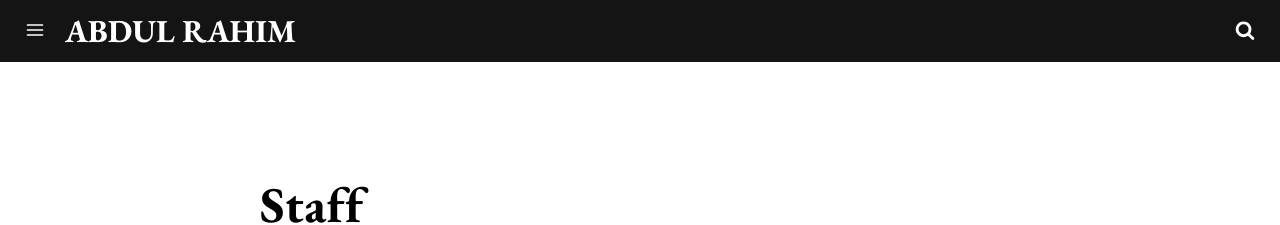
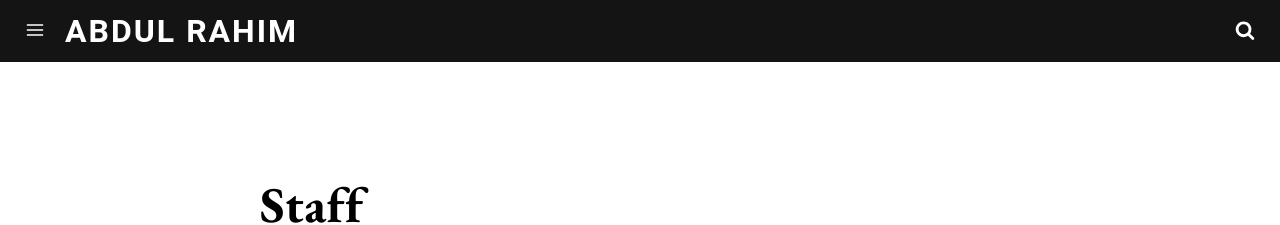
Before and after one commit to abdulrahim2002/thinkersclub, a Jekyll site: the page built from staff.html, in a window 1280 px wide. Shown: the top 225 px of the page. Built offline with Jekyll 4.4.1, drawn with Linux system fonts in a browser that asks for light colours; a script that is not in the unit is left out.

Commit message:
fontchange1

```diff
--- a/_sass/_header.scss
+++ b/_sass/_header.scss
@@ -22,12 +22,10 @@ body {
     height: rem(32px);
     line-height: rem(32px);
 
-    @font-face {
-      font-family: 'OPTIBodoni-Antiqua', 'Roboto', 'Palatino Linotype', 'Times New Roman', Times, serif;
-      src: url('../fonts/OPTIBodoni-Antiqua.otf') format('opentype'),
-      url('../fonts/OPTIBodoni-Antiqua.woff2') format('woff2');
-      letter-spacing: 2px; /* Adjust the value to your preference */
-    }
+    font-family: 'OPTIBodoni-Antiqua', 'Roboto', 'Palatino Linotype', 'Times New Roman', Times, serif;
+    src: url('../fonts/OPTIBodoni-Antiqua.otf') format('opentype'),
+    url('../fonts/OPTIBodoni-Antiqua.woff2') format('woff2');
+    letter-spacing: 2px; /* Adjust the value to your preference */
 
     a {
       display: block;
```
